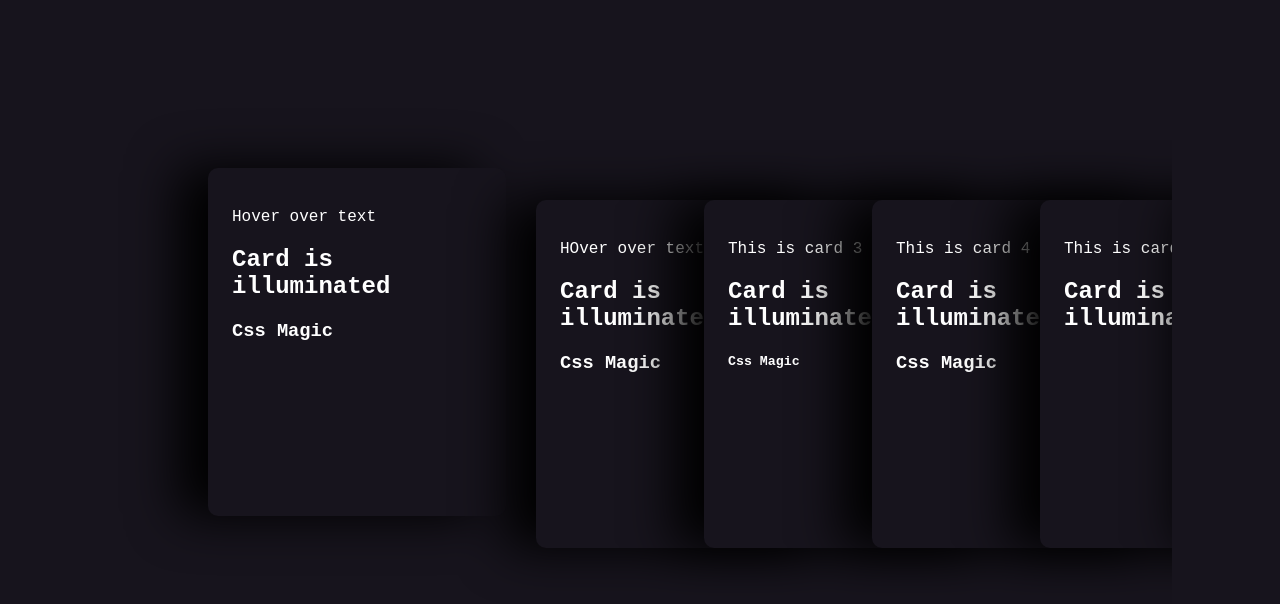
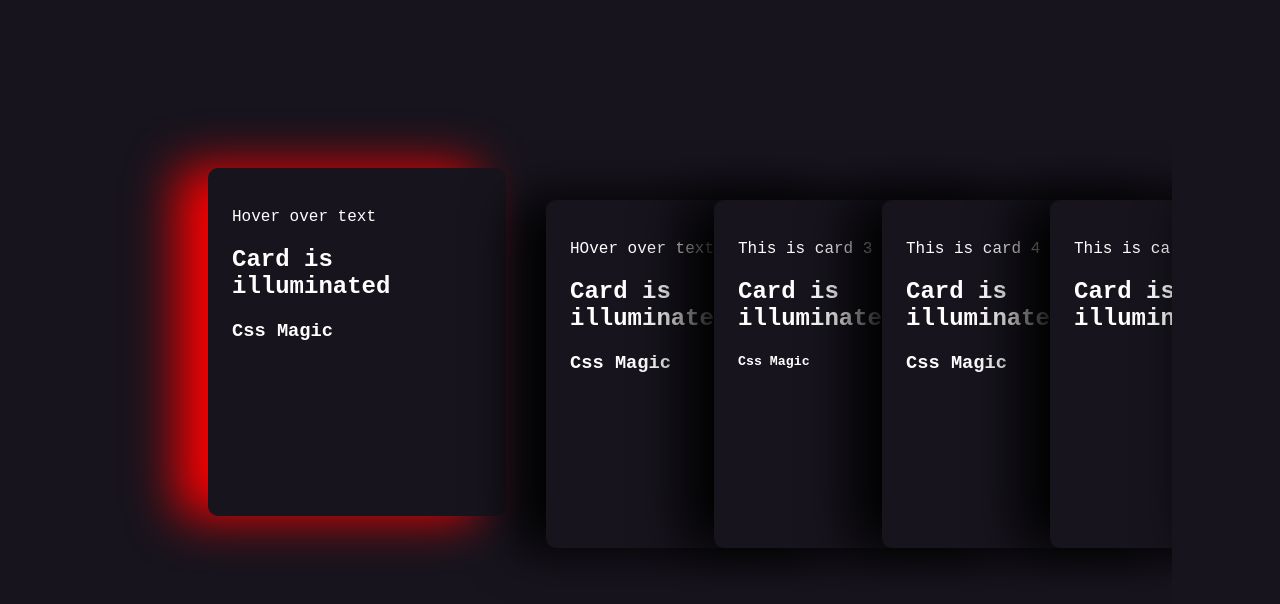
Before and after one commit to harshit860/Css-Magic-Cards, a plain HTML site: page index.html in a window 1280 px wide. In both pictures the pointer is over the element 357 px from the left and 374 px from the top of the page. Drawn offline with Linux system fonts and the light colour scheme.

Commit message:
illumination

```diff
--- a/card.css
+++ b/card.css
@@ -38,9 +38,11 @@
 
 .card:hover {
   transform: translateY(-2rem);
+  box-shadow: -30px 0 50px red;
 }
 .card:hover ~ .card {
-  transform: translateX(160px);
+  transform: translateX(170px);
+
 }
 
 .card:not(:first-child)  {
```
